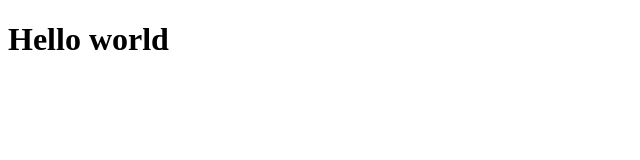
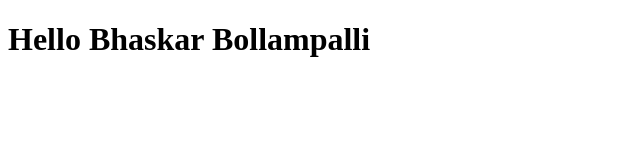
Before and after one commit to bhaskarbweb/city-tours, a plain HTML site: page index.html in a window 1280 px wide. Shown: the whole page, without its empty margins (0-640 px from the left). Drawn offline with Linux system fonts and the light colour scheme.

Commit message:
Update index.html

```diff
--- a/index.html
+++ b/index.html
@@ -7,6 +7,6 @@
     <title>Document</title>
 </head>
 <body>
-    <h1>Hello world</h1>
+    <h1>Hello Bhaskar Bollampalli</h1>
 </body>
 </html>
```
